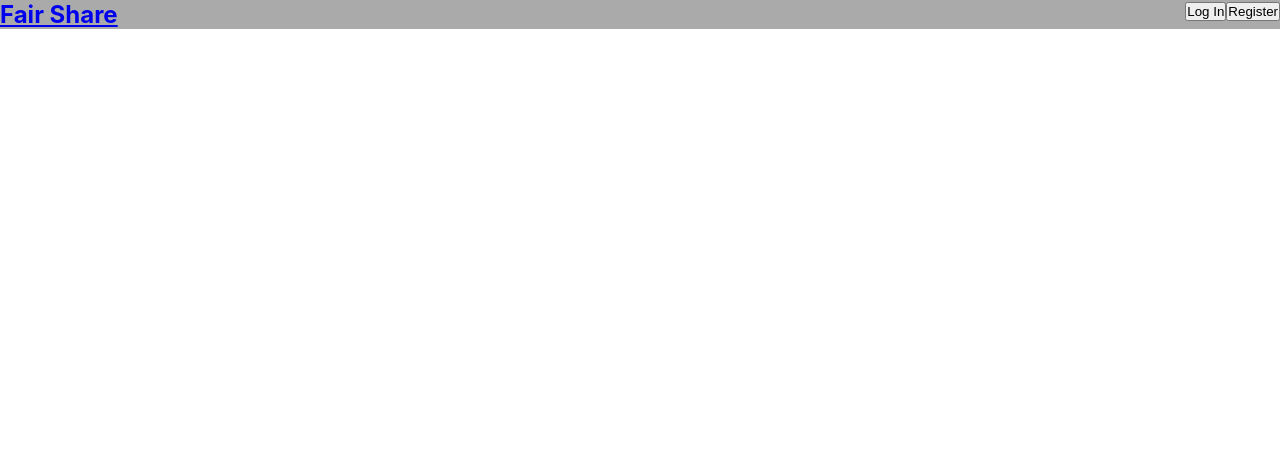
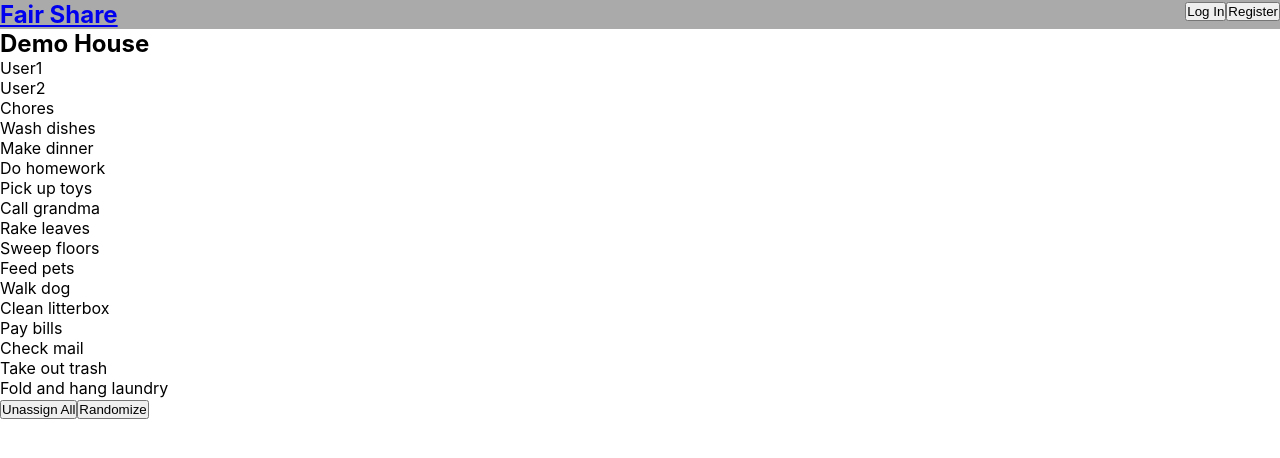
Before and after one commit to KevinPMoore/Fair-Share-Client, a React (Create React App) app: page /demo in a window 1280 px wide. Shown: the top 458 px of the page. Built offline with nearby package versions, Linux system fonts and the light colour scheme.

Commit message:
started demo component logic

```diff
--- a/src/App.js
+++ b/src/App.js
@@ -4,6 +4,7 @@ import Header from './components/Header/Header';
 import Landing from './components/Landing/Landing';
 import Login from './components/Login/Login';
 import Register from './components/Register/Register';
+import Demo from './components/Demo/Demo';
 import './App.css';
 
 export default class App extends React.Component {
@@ -63,6 +64,12 @@ export default class App extends React.Component {
               render={(props) => <Register {...props} updateLoggedIn={this.updateLoggedIn} updateUserName={this.updateUserName}/>}
               //fake registering
             />
+
+            <Route
+              exact
+              path={'/demo'}
+              render={(props) => <Demo {...props}/>}
+            />
           </Switch>
        </main>
      </div>
--- a/src/components/Demo/Demo.js
+++ b/src/components/Demo/Demo.js
@@ -0,0 +1,61 @@
+import React from 'react';
+import Store from '../../store';
+import './Demo.css';
+
+export default class Demo extends React.Component {
+    state = {
+        chores: [],
+    };
+
+    renderChoreList = () => {
+        console.log('renderChoreList ran')
+        const chores = this.state.chores;
+        console.log('chores are ', chores)
+        const listItems = chores.map((chore) =>
+            <li key={chores.indexOf(chore)}>
+                {chore}
+            </li>
+        );
+        return(
+            <ul className='chorelist'>
+                {listItems}
+            </ul>
+        );
+    };
+
+    componentDidMount() {
+        this.setState({
+            chores: Store
+        });
+    };
+
+    render() {
+        return(
+            <div className='demo'>
+                <h2>
+                    Demo House
+                </h2>
+                <section className='demousers'>
+                    <div className='demouser'>
+                        <span className='demousername'>User1</span>
+                    </div>
+                    <div className='demouser'>
+                        <span className='demousername'>User2</span>
+                    </div>
+                </section>
+                <section className='demochores'>
+                    <span className='demovertical'>Chores</span>
+                    {this.renderChoreList()}
+                    <div className='demochorebuttons'>
+                        <button>
+                            Unassign All
+                        </button>
+                        <button>
+                            Randomize
+                        </button>
+                    </div>
+                </section>
+            </div>
+        );
+    };
+};
--- a/src/components/Landing/Landing.js
+++ b/src/components/Landing/Landing.js
@@ -50,8 +50,18 @@ export default class Landing extends React.Component {
                     <p>
                     You can try Fair Share out for your self, or if you're already convinced sign up for your own account below!.
                     </p>
-                    <button>Demo the app</button>
-                    <button>Register</button>
+                    <Link
+                        className='landinglink'
+                        to='/demo'
+                    >
+                        <button>Demo the app</button>
+                    </Link>
+                    <Link
+                        className='landinglink'
+                        to='/register'
+                    >
+                      <button>Register</button>
+                    </Link>
                 </footer>
             </section>
         )
```
